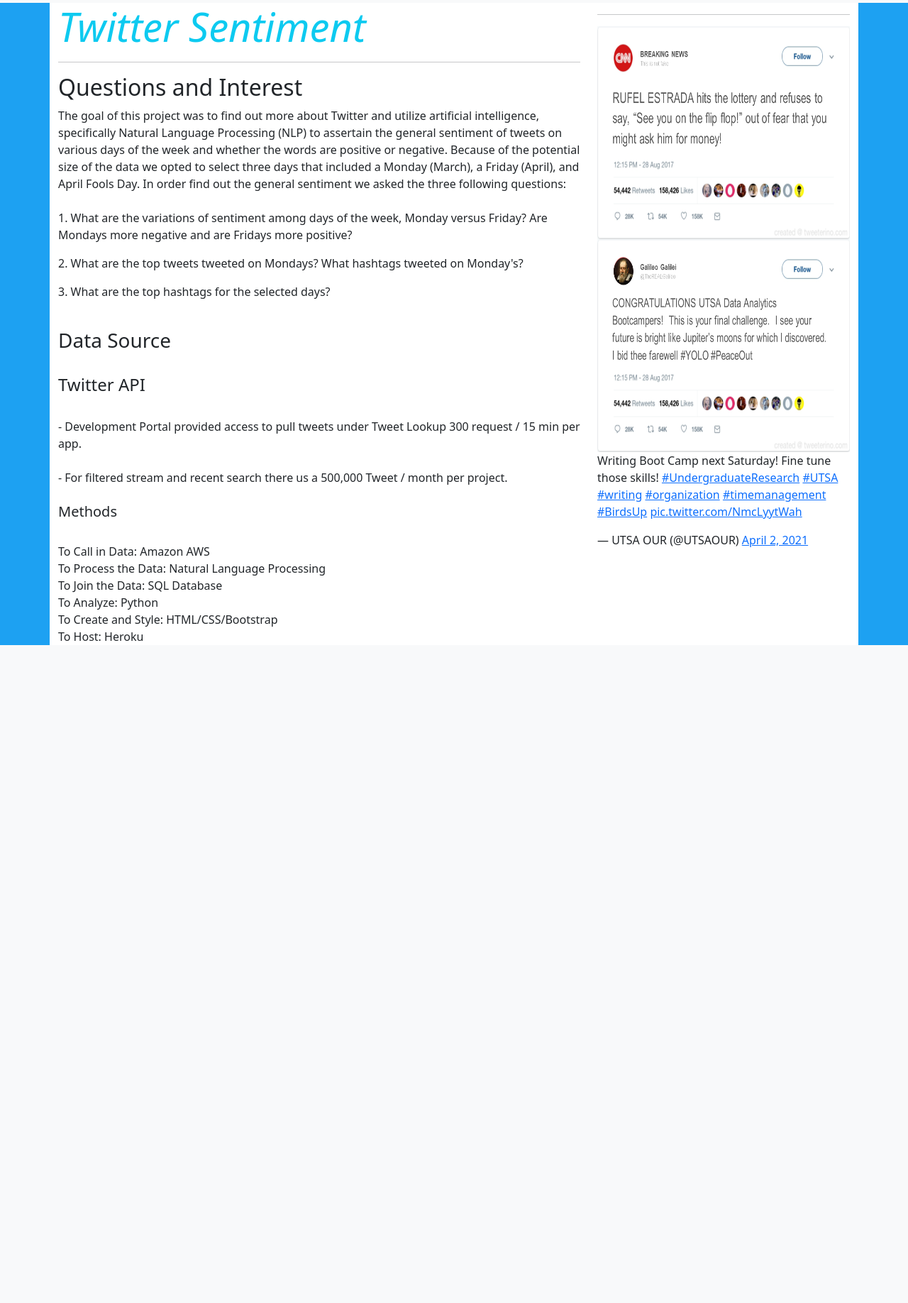
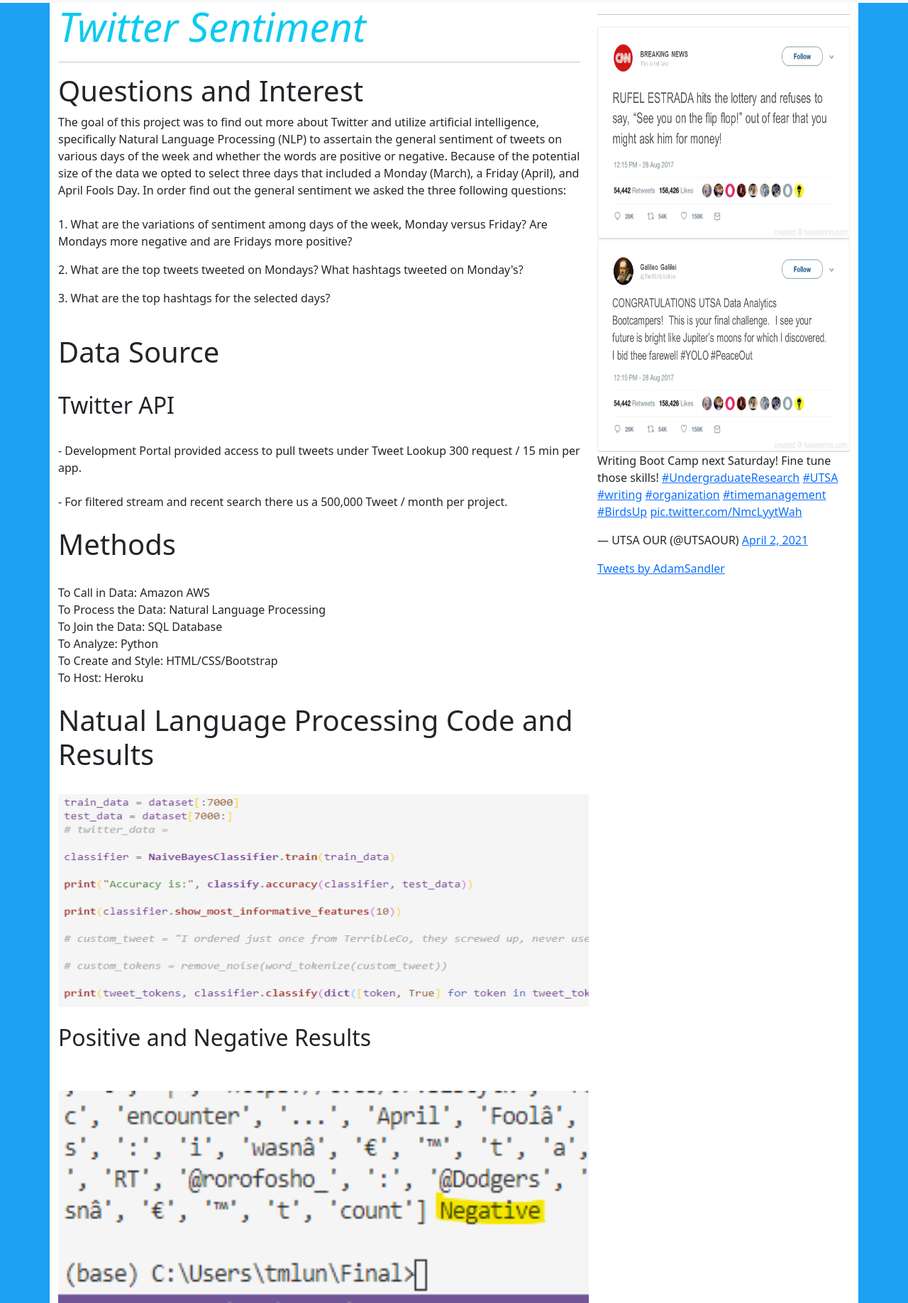
Before and after one commit to Teresa-18/Final, a Flask app: page / in a window 1280 px wide. Shown: the part 112-1948 px from the top of the page at 71% size. Before the commit the page ends 1021 px from the top, so only its background shows below. Run offline with Flask 2, Linux system fonts and the light colour scheme; some libraries are stand-ins or nearby versions.

Commit message:
updating HTML

```diff
--- a/templates/home.html
+++ b/templates/home.html
@@ -43,7 +43,7 @@
 
         <!-- <div class="col-md-4"><img class= "content-img"style="width:100%"src="./Visualizations/bird.png" alt=""></div> -->
 
-        <h2> Questions and Interest</h2>
+        <h1> Questions and Interest</h1>
         <p1> The goal of this project was to find out more about Twitter and utilize artificial intelligence, specifically Natural Language Processing (NLP)
            to assertain the general sentiment of tweets on various days of the week and whether the words are positive or negative.  Because of the potential size of the data we opted to
            select three days that included a Monday (March), a Friday (April), and April Fools Day.  In order find out the general sentiment we asked the three following questions: <br></p1>
@@ -54,9 +54,9 @@
           <p>3.  What are the top hashtags for the selected days?</p>
           <br>
 
-          <h3>Data Source</h3>
+          <h1>Data Source</h1>
           <br>
-            <h4>Twitter API</h4>
+            <h2>Twitter API</h2>
 
           <br>
            - Development Portal provided access to pull tweets under Tweet Lookup 300 request / 15 min per app.
@@ -65,7 +65,7 @@
            - For filtered stream and recent search there us a 500,000 Tweet / month per project.
           <br>
           <br>
-          <h5>Methods</h5>
+          <h1>Methods</h1>
           <br>
           To Call in Data:  Amazon AWS<br>
           To Process the Data:  Natural Language Processing<br>
@@ -74,9 +74,24 @@
           To Create and Style:  HTML/CSS/Bootstrap<br>
           To Host:  Heroku<br>
 
+          <br>
+          <h1>Natual Language Processing Code and Results</h1>
+          <br>
 
-
-
+          <img src="/Visualizations/nlp-code-snip.png" alt="Responsive image" width ="800" height="300">
+          <br>
+          <br>
+          <h2>Positive and Negative Results</h2>
+          <br>
+          <br>
+          <img src="/Visualizations/AprilResult.png" alt="Responsive image" width ="800" height="300">
+          <br>
+          <br>
+          <img src="/Visualizations/MondayResult.png" alt="Responsive image" width ="800" height="300">
+          <br>
+          <br>
+          <img src="/Visualizations/FridayResult.png" alt="Responsive image" width ="800" height="300">
+          <br>
 
       </div>
 
@@ -91,6 +106,8 @@
           <img src="/Visualizations/GalTweet.PNG" alt="Responsive image" width ="800" height="300">
           <br>
           <blockquote class="twitter-tweet"><p lang="en" class="right-navbar-section" dir="ltr">Writing Boot Camp next Saturday! Fine tune those skills! <a href="https://twitter.com/hashtag/UndergraduateResearch?src=hash&amp;ref_src=twsrc%5Etfw">#UndergraduateResearch</a> <a href="https://twitter.com/hashtag/UTSA?src=hash&amp;ref_src=twsrc%5Etfw">#UTSA</a> <a href="https://twitter.com/hashtag/writing?src=hash&amp;ref_src=twsrc%5Etfw">#writing</a> <a href="https://twitter.com/hashtag/organization?src=hash&amp;ref_src=twsrc%5Etfw">#organization</a> <a href="https://twitter.com/hashtag/timemanagement?src=hash&amp;ref_src=twsrc%5Etfw">#timemanagement</a> <a href="https://twitter.com/hashtag/BirdsUp?src=hash&amp;ref_src=twsrc%5Etfw">#BirdsUp</a> <a href="https://t.co/NmcLyytWah">pic.twitter.com/NmcLyytWah</a></p>&mdash; UTSA OUR (@UTSAOUR) <a href="https://twitter.com/UTSAOUR/status/1378054767658864645?ref_src=twsrc%5Etfw">April 2, 2021</a></blockquote> <script async src="https://platform.twitter.com/widgets.js" charset="utf-8"></script>
+          <br>
+          <a class="twitter-timeline" href="https://twitter.com/AdamSandler?ref_src=twsrc%5Etfw">Tweets by AdamSandler</a> <script async src="https://platform.twitter.com/widgets.js" charset="utf-8"></script>
 
 
           <!-- <div class="col-md-6"><a href="/templates/Intro.html"><img class="w-100" src="/Visualizations/image.png" alt=""></a></div>
```
